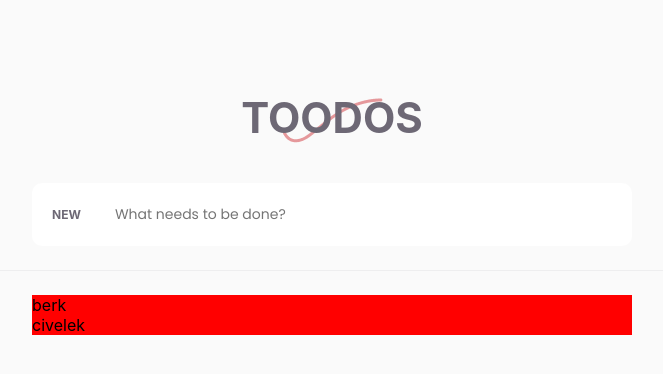
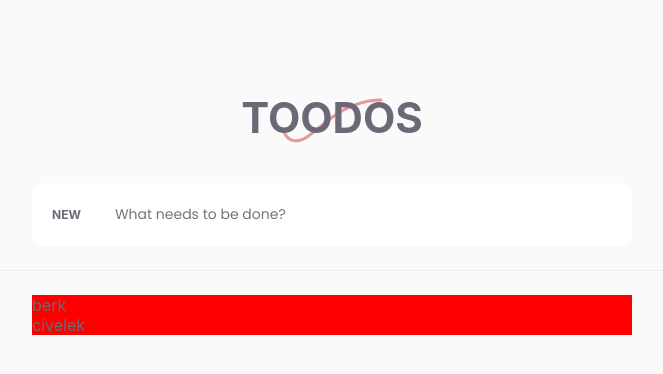
Before and after one commit to berkcvlk/odev-5-berkcvlk, a React (Create React App) app: page / in a window 1280 px wide. Shown: the top 374 px of the page, without its empty margins (308-971 px from the left). Built offline with nearby package versions, Linux system fonts and the light colour scheme.

Commit message:
add: color for all site

```diff
--- a/src/global.css
+++ b/src/global.css
@@ -16,4 +16,5 @@ body {
   -moz-osx-font-smoothing: grayscale;
 
   background-color: #fafafa;
+  color: #6d6875;
 }
```
